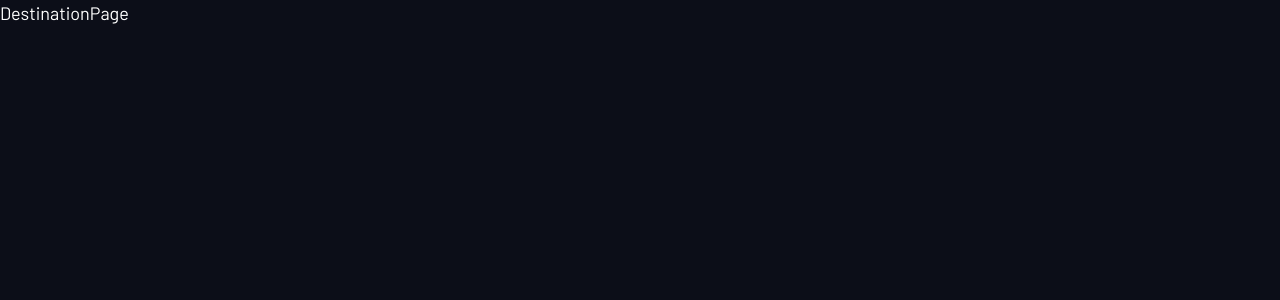
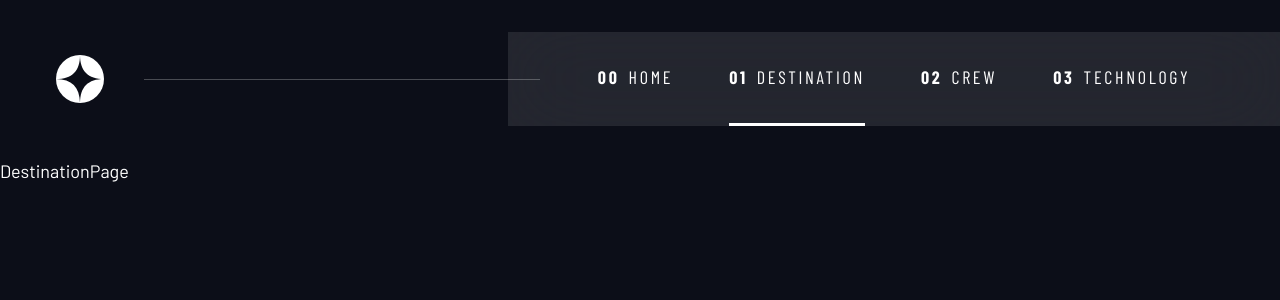
Before and after one commit to unhommequidort/space-tourism, a Next.js app: page /destination in a window 1280 px wide. Shown: the top 300 px of the page. Built offline with nearby package versions, Linux system fonts and the light colour scheme; a web font is replaced by a local one.

Commit message:
Refactor layout

```diff
--- /dev/null
+++ b/app/destination/layout.tsx
@@ -0,0 +1,16 @@
+import React from 'react';
+import MainHeader from '../components/MainHeader/MainHeader';
+
+export default function DestinationLayout({
+  children, // will be a page or nested layout
+}: {
+  children: React.ReactNode;
+}) {
+  return (
+    <section>
+      <MainHeader />
+
+      {children}
+    </section>
+  );
+}
--- a/app/destination/page.tsx
+++ b/app/destination/page.tsx
@@ -1,4 +1,5 @@
 import React from 'react';
+import MainHeader from '../components/MainHeader/MainHeader';
 
 export default function DestinationPage() {
   return <div>DestinationPage</div>;
```
Also changed, not shown: app/crew/layout.tsx (added, +16 -0 lines), app/technology/layout.tsx (added, +16 -0 lines).
